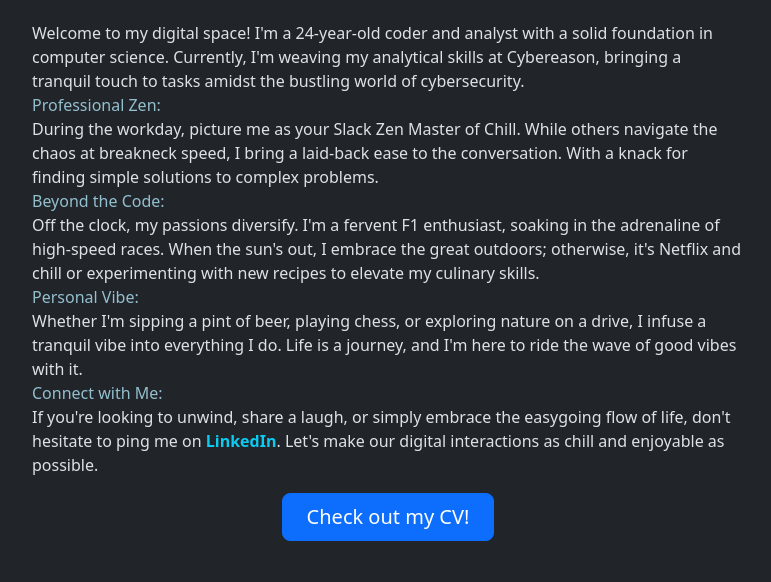
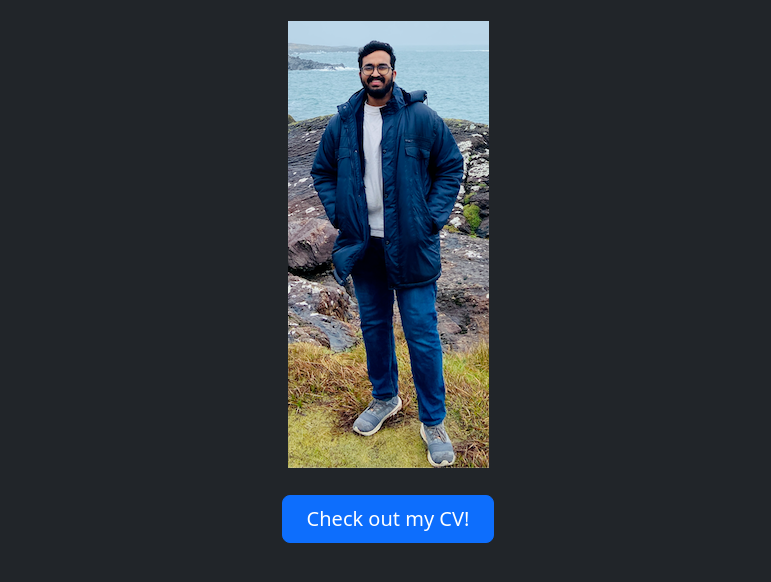
Before and after one commit to cr-KethanPabbi/Online-Resume, a plain HTML site: page index.html in a window 1280 px wide. Shown: the part 248-830 px from the top of the page, without its empty margins (252-1023 px from the left). Drawn offline with nearby package versions, Linux system fonts and the light colour scheme.

Commit message:
center image

```diff
--- a/index.html
+++ b/index.html
@@ -13,30 +13,13 @@
         <div class="px-4 py-5 my-5 text-center">
             <h1 class="display-3 fw-bold text-body-emphasis">Kethan Pabbi</h1>
             <div class="col-lg-8 mx-auto text-start">
-            <p class="lead my-4 blue-2 center">Programmer, Analyst.
-                <ul>
-                    Welcome to my digital space! I'm a 24-year-old coder and analyst with a solid foundation in computer science. Currently, I'm weaving my analytical skills at Cybereason, bringing a tranquil touch to tasks amidst the bustling world of cybersecurity.
-                    <li>
-                        <span class="blue-1">Professional Zen:</span><br>
-                    During the workday, picture me as your Slack Zen Master of Chill. While others navigate the chaos at breakneck speed, I bring a laid-back ease to the conversation. With a knack for finding simple solutions to complex problems.
-                    </li>
-                    <li>
-                        <span class="blue-1">Beyond the Code:</span><br>
-                    Off the clock, my passions diversify. I'm a fervent F1 enthusiast, soaking in the adrenaline of high-speed races. When the sun's out, I embrace the great outdoors; otherwise, it's Netflix and chill or experimenting with new recipes to elevate my culinary skills.
-                    </li>
-                    <li>
-                        <span class="blue-1">Personal Vibe:</span><br>
-                    Whether I'm sipping a pint of beer, playing chess, or exploring nature on a drive, I infuse a tranquil vibe into everything I do. Life is a journey, and I'm here to ride the wave of good vibes with it.
-                    </li>
-                        <span class="blue-1">Connect with Me:</span><br>
-                    If you're looking to unwind, share a laugh, or simply embrace the easygoing flow of life, don't hesitate to ping me on <span class="blue-bold"><a href="https://www.linkedin.com/in/kethan-pabbi/" class="link-info link-offset-2 link-underline-opacity-25 link-underline-opacity-100-hover">LinkedIn</a></span>. Let's make our digital interactions as chill and enjoyable as possible.
-                </ul>
-            </p>
-            <div class="d-grid gap-2 d-sm-flex justify-content-sm-center">
-                <a href="./resume.html">
-                    <button type="button" class="btn btn-primary btn-lg px-4 gap-3">Check out my CV!</button>
-                </a>
-            </div>
+                <p class="lead my-4 blue-2 center">Programmer, Analyst.</p>
+                <img src="./assets/images/image.png" alt="person" class="mx-auto d-block my-4">
+                <div class="d-grid gap-2 d-sm-flex justify-content-sm-center center">
+                    <a href="./resume.html">
+                        <button type="button" class="btn btn-primary btn-lg px-4 gap-3">Check out my CV!</button>
+                    </a>
+                </div>
             </div>
         </div>
     </div>
--- a/style.css
+++ b/style.css
@@ -24,14 +24,19 @@ div > ul{
     padding: 0px;
 }
 
-@media (min-width: 992px){
-    .container{
-        width: fit-content;
-    }
-}
+.container{
+    justify-content: center;
+    width:auto;
+ }
 
 .center{
     display:flex;
     justify-content: center;
     font-size: xx-large;
 }
+
+.img{
+    display: block;
+    justify-content: center;
+    align-items: center;
+}
```
